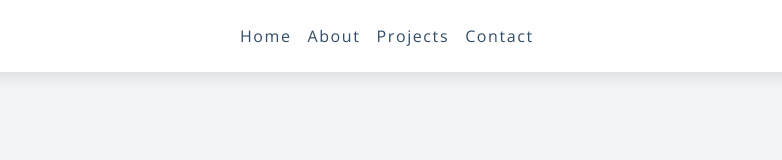
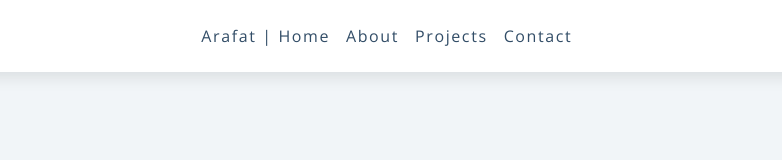
Before and after one commit to 47xCoding/Navbar-tocada, a plain HTML site: page setup/index.html in a window 1280 px wide. Shown: the full height of the page, 271-1053 px from the left. Drawn offline with nearby package versions, Linux system fonts and the light colour scheme.

Commit message:
Added signature.
Added Arafat | Home by replacing Home from the nav links as a signature.

```diff
--- a/setup/index.html
+++ b/setup/index.html
@@ -26,7 +26,9 @@
         <!-- links -->
         <ul class="links">
           <li>
-            <a href="index.html">home</a>
+            <a href="https://facebook.com/arafat.friendly" target="_blank"
+              >Arafat | Home</a
+            >
           </li>
           <li>
             <a href="about.html">about</a>
```
